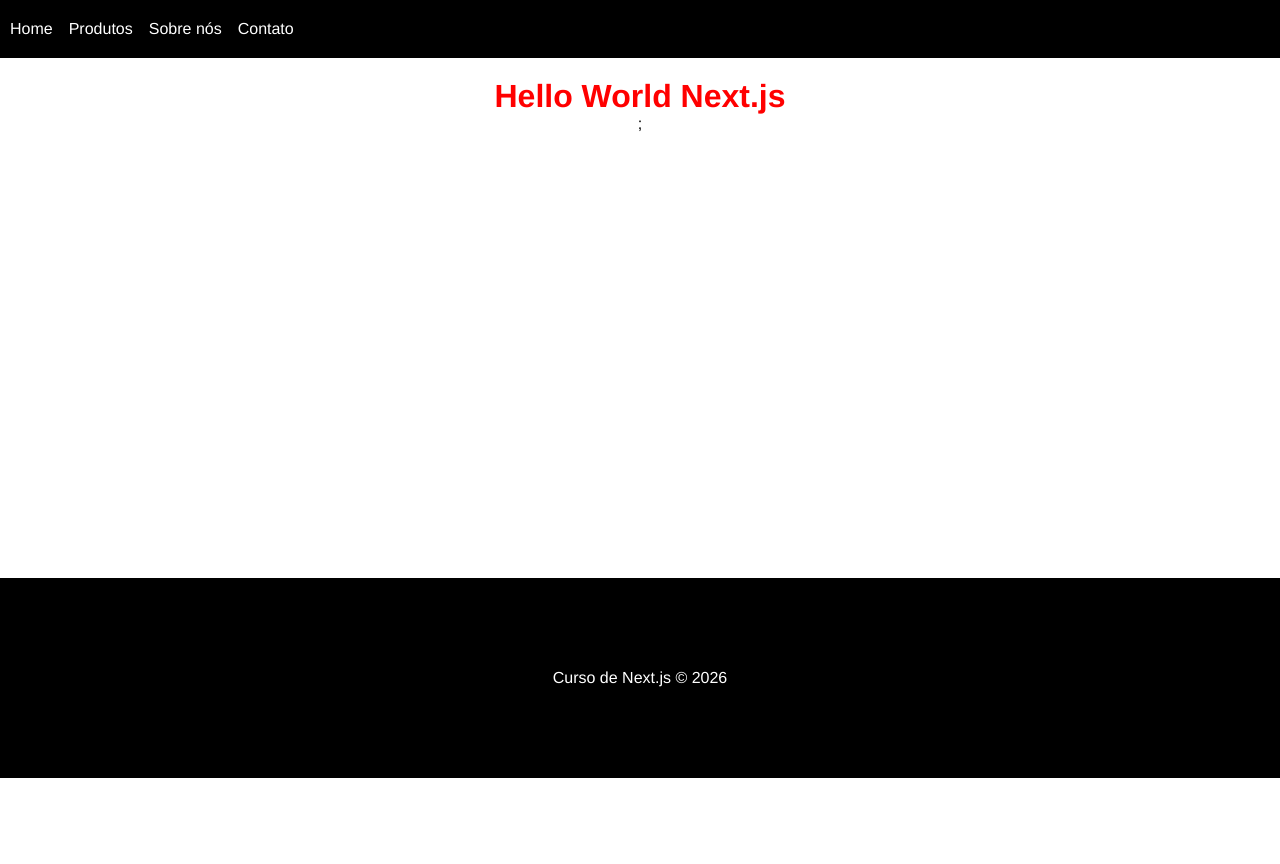
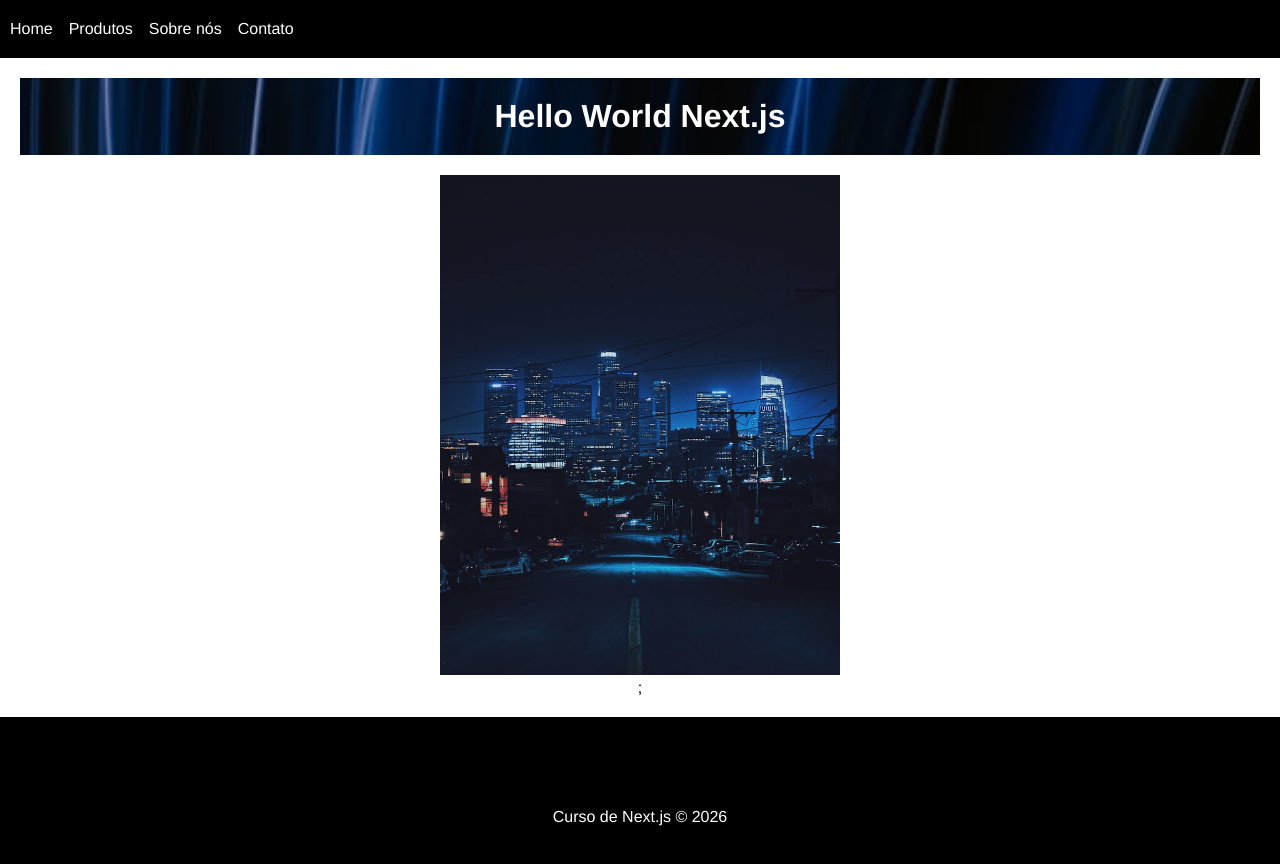
Before and after one commit to MariaLuizaVicentini/pokemonNextJS, a Next.js app: page / in a window 1280 px wide. Shown: the top 864 px of the page. Before the commit the page ends 800 px from the top, so only its background shows below. Built offline with nearby package versions, Linux system fonts and the light colour scheme.

Commit message:
inserindo a imagem de fundo

```diff
--- a/pages/index.js
+++ b/pages/index.js
@@ -1,5 +1,6 @@
 import styles from "@/styles/Home.module.css";
 import Head from "next/head";
+import Image from "next/image";
 
 export default function Home() {
   return (
@@ -11,6 +12,12 @@
       </Head>
       <div>
         <h1 className={styles.title}>Hello World Next.js</h1>
+        <Image
+          src="/images/city.jpg"
+          width={400}
+          height={500}
+          alt="Cidade a noite"
+        />
       </div>
     </>
   );
--- a/styles/Home.module.css
+++ b/styles/Home.module.css
@@ -1,3 +1,8 @@
 .title {
-  color: red;
+  color:#fff;
+  background-image: url('/images/pattern.jpg');
+  background-size: cover;
+  background-position: center;
+  padding: 20px;
+  margin-bottom: 20px;
 }
```
Also changed, not shown: public/images/city.jpg (added), public/images/pattern.jpg (added).
